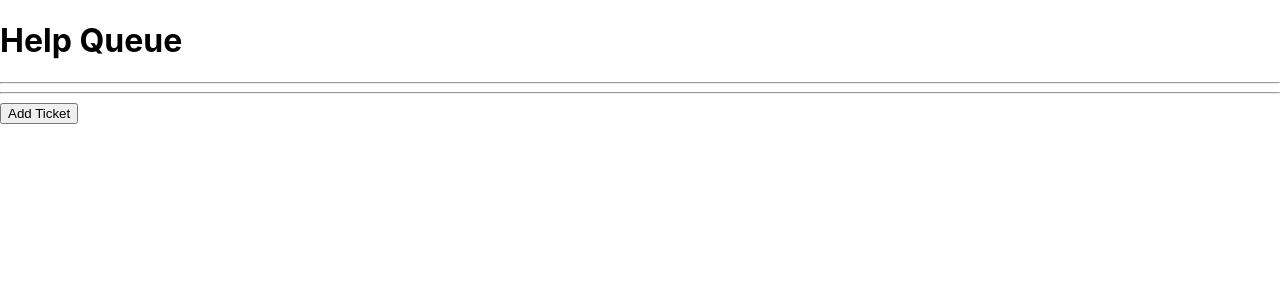
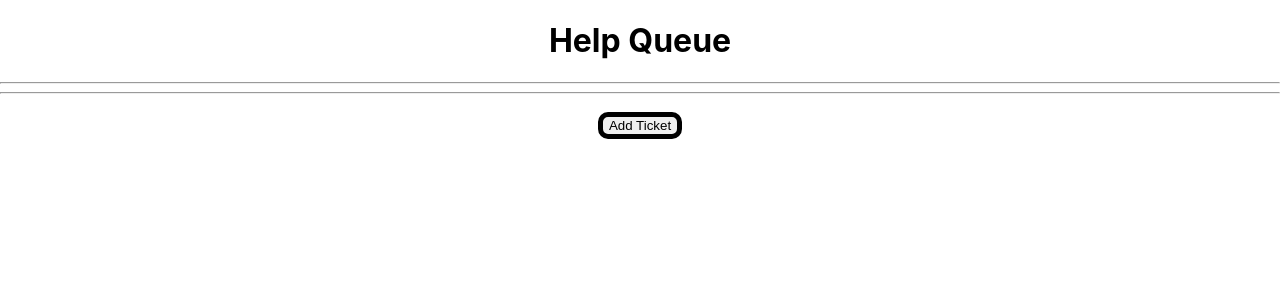
Before and after one commit to zakkreyshort/Help-Queue1, a React (Create React App) app: page / in a window 1280 px wide. Shown: the top 300 px of the page. Built offline with nearby package versions, Linux system fonts and the light colour scheme.

Commit message:
Add styling elements
Co-authored-by: Zakkrey Short <zakkreyjshort@gmail.com>
Co-authored-by: Joseph <45412175+fractalscape13@users.noreply.github.com>

```diff
--- a/src/index.css
+++ b/src/index.css
@@ -5,9 +5,33 @@ body {
     sans-serif;
   -webkit-font-smoothing: antialiased;
   -moz-osx-font-smoothing: grayscale;
+  text-align: center;
 }
 
 code {
   font-family: source-code-pro, Menlo, Monaco, Consolas, 'Courier New',
     monospace;
 }
+
+input, textarea {
+  margin: 5px;
+  border-radius: 15px;
+  text-align: center;
+}
+
+button {
+  margin: 10px;
+  border: 5px solid black;
+  border-radius: 10px;
+}
+
+button:hover {
+  opacity: .6;
+  border: 5px solid gray;
+  cursor: pointer;
+}
+
+.clickable:hover {
+  cursor: pointer;
+  opacity: .6;
+}
```
Also changed, not shown: 1 other file (tests, documents, lock files or other folders).
